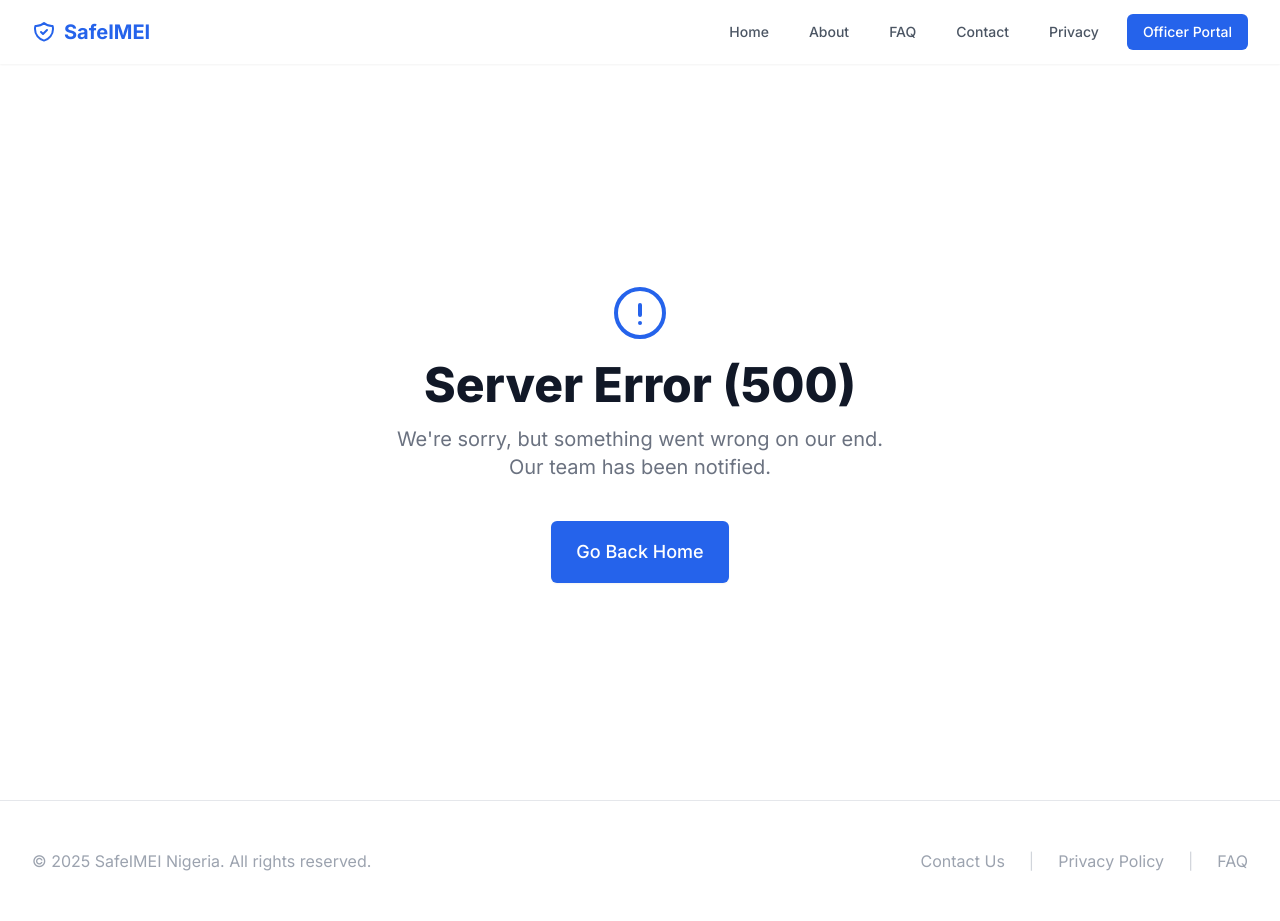
After one commit to shamsuddeein/SafeImei-project, a Django app: template backend/templates/500.html in a window 1280 px wide. The commit adds this page. Run offline with Django 5.2, Linux system fonts and the light colour scheme; the template is opened without the code that fills it, so the values that code supplies are empty; some libraries are stand-ins or nearby versions.

Commit message:
FEAT: Add custom 500 server error page

```diff
--- /dev/null
+++ b/backend/templates/500.html
@@ -0,0 +1,25 @@
+{% extends 'base.html' %}
+{% block title %}Server Error - SafeIMEI{% endblock %}
+
+{% block content %}
+{% include 'partials/navbar_public.html' %}
+<div class="page pt-16 bg-white min-h-screen flex items-center justify-center">
+    <main class="max-w-xl mx-auto py-16 px-4 sm:px-6 lg:px-8 text-center">
+        <div class="text-blue-600 mb-4">
+            <svg class="h-16 w-16 mx-auto" fill="none" viewBox="0 0 24 24" stroke="currentColor" stroke-width="1.5">
+                <path stroke-linecap="round" stroke-linejoin="round" d="M12 9v3.75m9-.75a9 9 0 11-18 0 9 9 0 0118 0zm-9 3.75h.008v.008H12v-.008z" />
+            </svg>
+        </div>
+        <h1 class="text-4xl font-extrabold text-gray-900 sm:text-5xl">Server Error (500)</h1>
+        <p class="mt-4 text-xl text-gray-500">
+            We're sorry, but something went wrong on our end. Our team has been notified.
+        </p>
+        <div class="mt-10">
+            <a href="{% url 'home' %}" class="inline-flex items-center justify-center px-6 py-4 border border-transparent text-lg font-medium rounded-md shadow-sm text-white bg-blue-600 hover:bg-blue-700">
+                Go Back Home
+            </a>
+        </div>
+    </main>
+</div>
+{% include 'partials/footer_public.html' %}
+{% endblock %}
```
Also changed, not shown: backend/portal/urls.py (line endings or trailing spaces), backend/portal/views.py (line endings or trailing spaces), backend/templates/home.html (line endings or trailing spaces).
